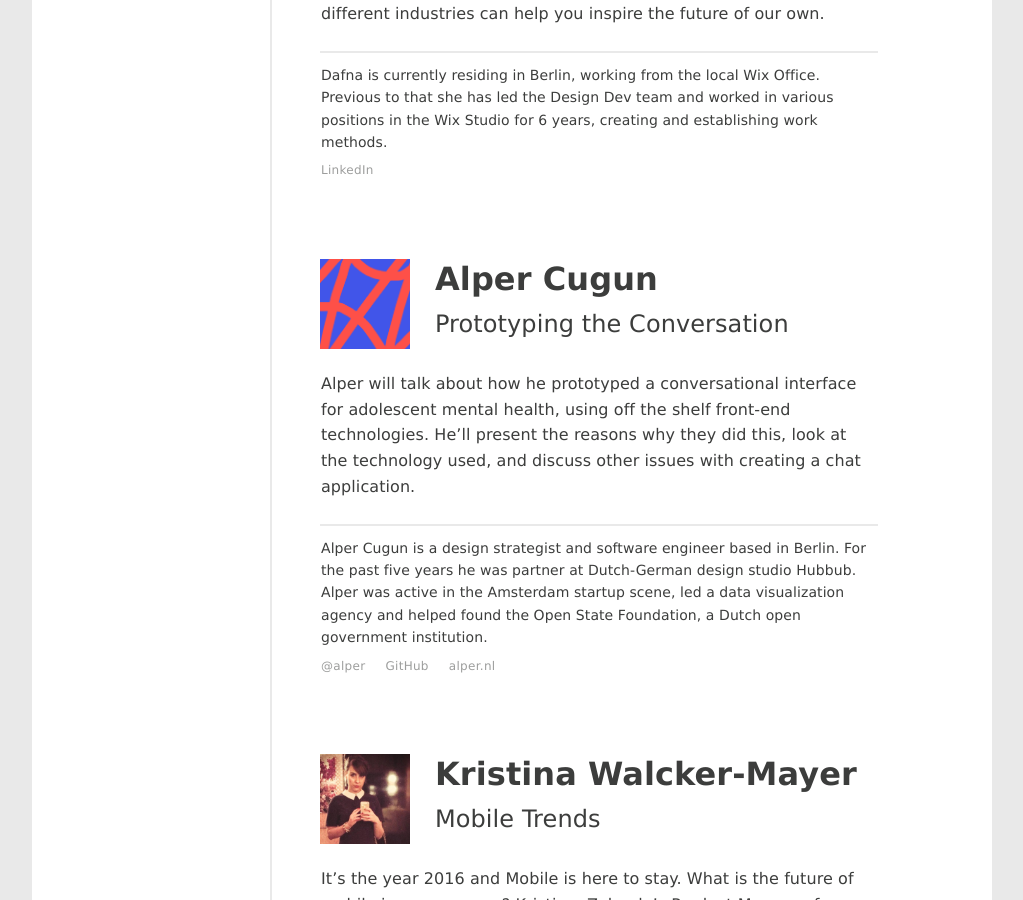
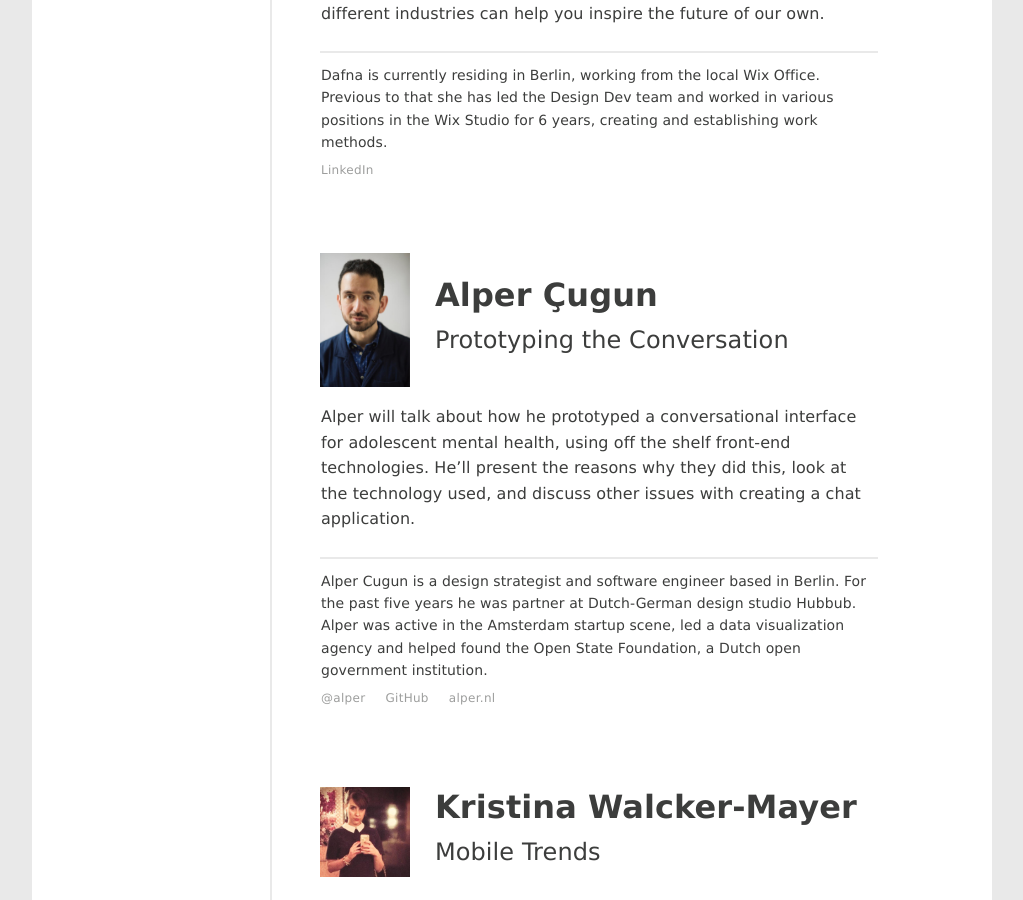
Before and after one commit to upfrontug/upfrontug.github.io, a Jekyll site: the page built from _posts/2016-09-13-meetup.html, in a window 1280 px wide and 900 px high, scrolled down 673 px. Shown: the whole window, without its empty margins (128-1151 px from the left). Built offline with Jekyll 4.4.1, drawn with Linux system fonts in a browser that asks for light colours; a script that is not in the unit is left out.

Commit message:
use alpers photo

```diff
--- a/_posts/2016-09-13-meetup.html
+++ b/_posts/2016-09-13-meetup.html
@@ -12,9 +12,9 @@
       links:
         - url: 'https://www.linkedin.com/in/dafna-sharabi-97753835'
           title: 'LinkedIn'
-    - name: 'Alper Cugun'
+    - name: 'Alper Çugun'
       title: 'Prototyping the Conversation'
-      picture:
+      picture: 'alper-cugun.jpg'
       desc: 'Alper will talk about how he prototyped a conversational interface for adolescent mental health, using off the shelf front-end technologies. He’ll present the reasons why they did this, look at the technology used, and discuss other issues with creating a chat application.'
       bio: 'Alper Cugun is a design strategist and software engineer based in Berlin. For the past five years he was partner at Dutch-German design studio Hubbub. Alper was active in the Amsterdam startup scene, led a data visualization agency and helped found the Open State Foundation, a Dutch open government institution. '
       links:
```
